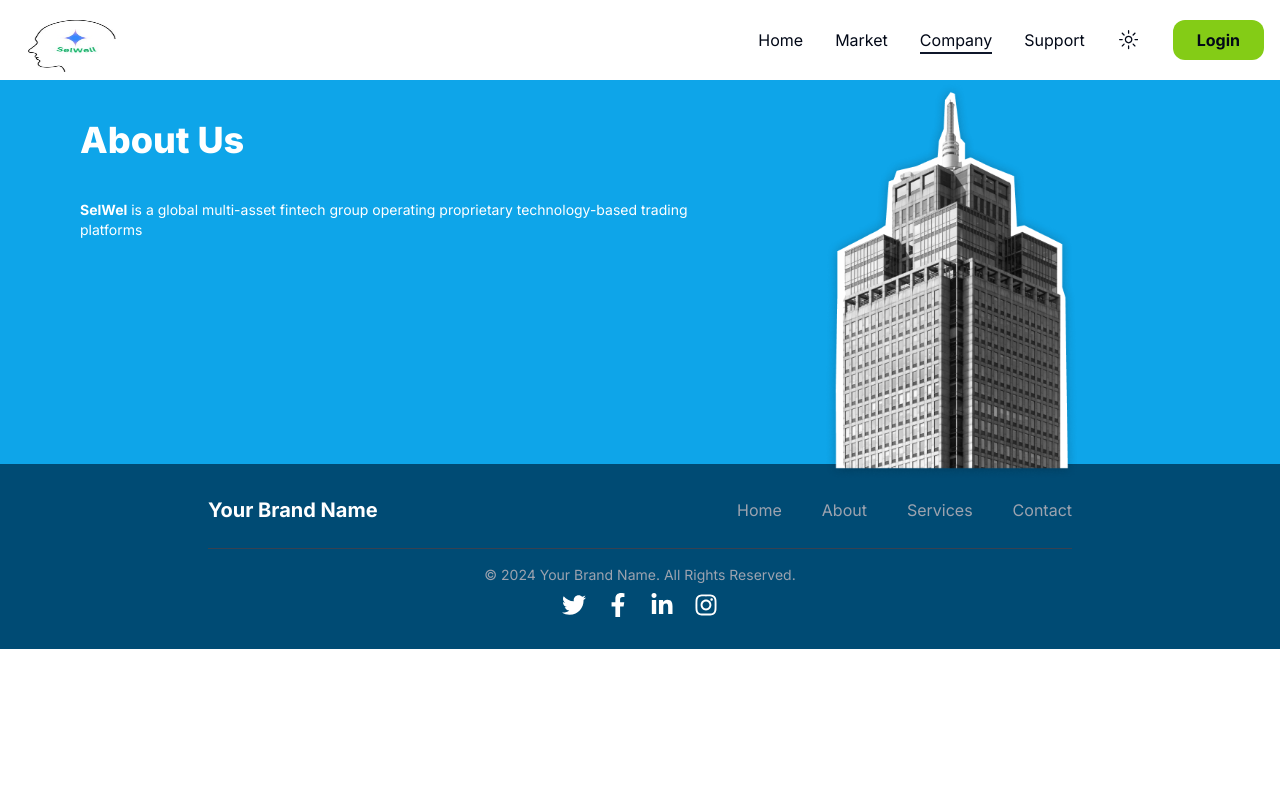
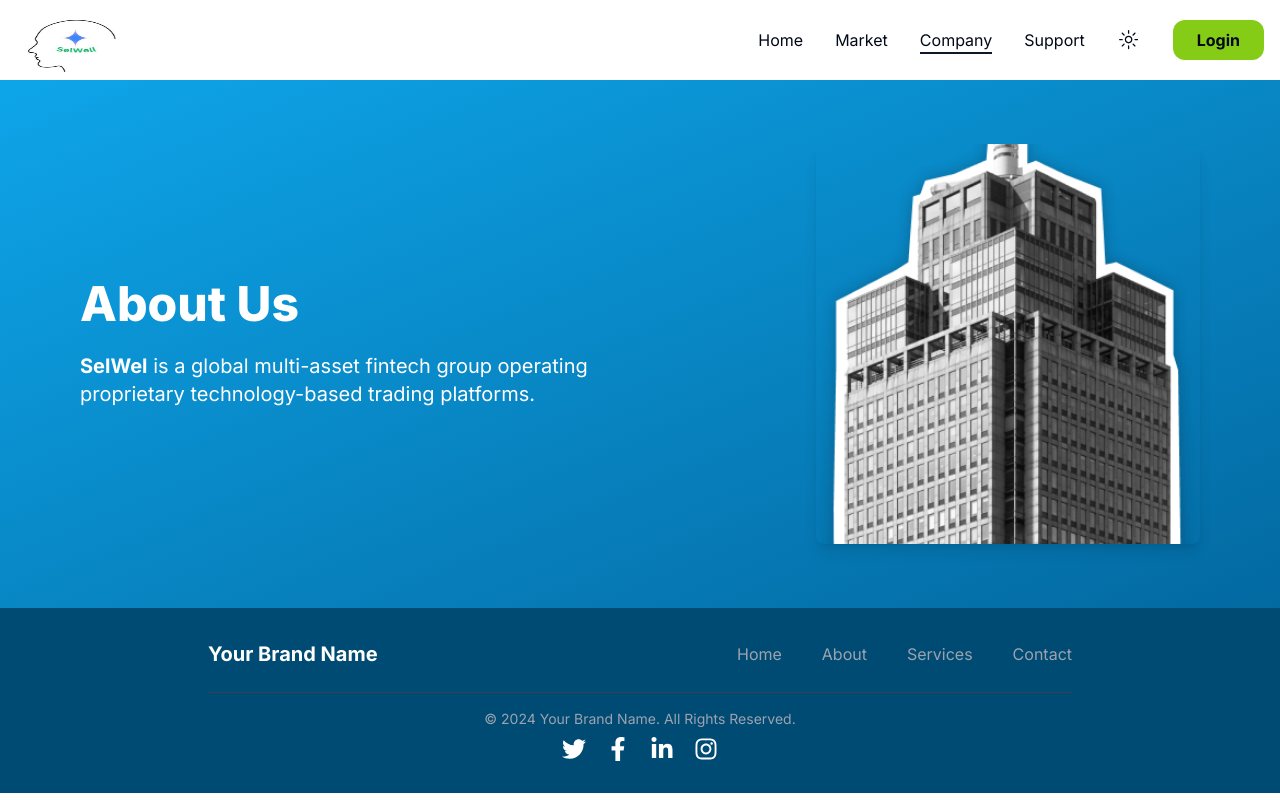
Before and after one commit to TheSoftNode/selwel, a Next.js app in the folder Frontend/: page /about in a window 1280 px wide. Built offline with nearby package versions, Linux system fonts and the light colour scheme.

Commit message:
Ehanced the about page

```diff
--- a/Frontend/app/about/page.tsx
+++ b/Frontend/app/about/page.tsx
@@ -1,24 +1,32 @@
 "use client"
 
-import React from 'react'
+import React from 'react';
 
 const About = () =>
 {
     return (
+        <div className="px-6 sm:px-12 md:px-20 py-16 bg-gradient-to-br from-sky-500 to-sky-700 w-full flex flex-col md:flex-row items-center justify-center max-w-screen-xl mx-auto">
 
-        <div className='px-20 bg-sky-500 w-full h-96 flex max-auto'>
-            <div className='basis-[55%]'>
-                <h1 className='text-4xl  text-white font-extrabold pt-10 '>About Us</h1>
-                <p className='text-white text-sm pt-10'><span className='font-bold'>SelWel</span> is a global multi-asset fintech group operating proprietary technology-based trading platforms</p>
-            </div>
-            <div className='basis-[45%]'>
-                <img className='w-96 h-[400px] pl-32' src={"/about/Aboutus.png"} />
+            {/* Text Section */}
+            <div className="md:basis-[55%] text-center md:text-left mb-8 md:mb-0">
+                <h1 className="text-3xl sm:text-4xl lg:text-5xl text-white font-extrabold leading-snug">
+                    About Us
+                </h1>
+                <p className="text-white text-base sm:text-lg lg:text-xl mt-6">
+                    <span className="font-bold">SelWel</span> is a global multi-asset fintech group operating proprietary technology-based trading platforms.
+                </p>
             </div>
 
+            {/* Image Section */}
+            <div className="md:basis-[45%] flex justify-center md:justify-end">
+                <img
+                    className="w-96 h-[400px] object-cover shadow-lg rounded-lg"
+                    src="/about/Aboutus.png"
+                    alt="About Us Image"
+                />
+            </div>
         </div>
-
-
-    )
+    );
 }
 
-export default About
+export default About;
```
